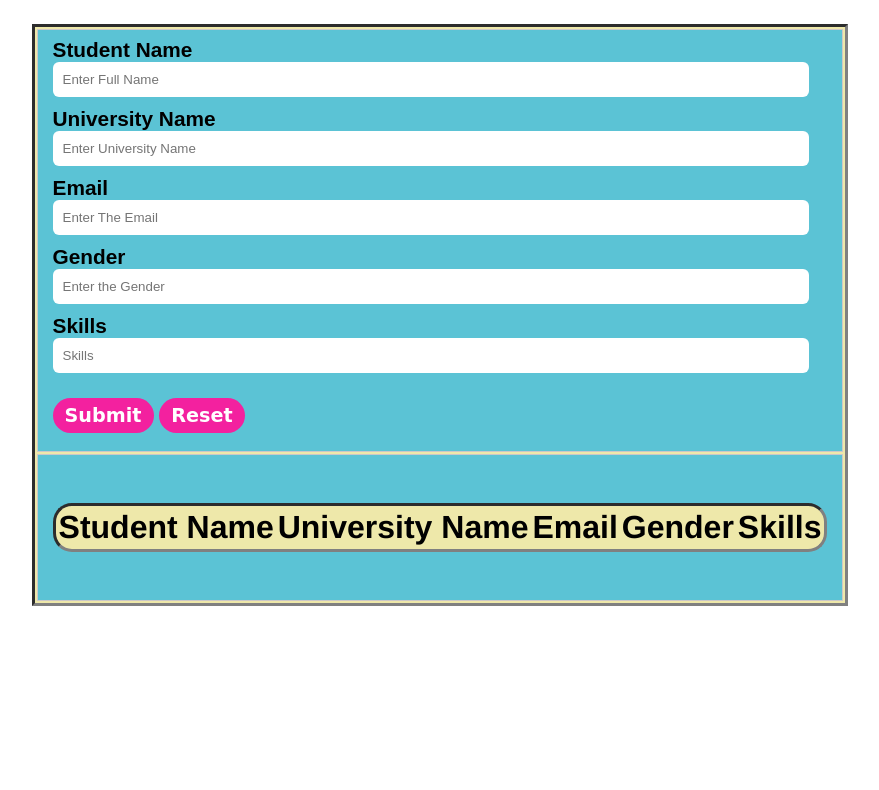
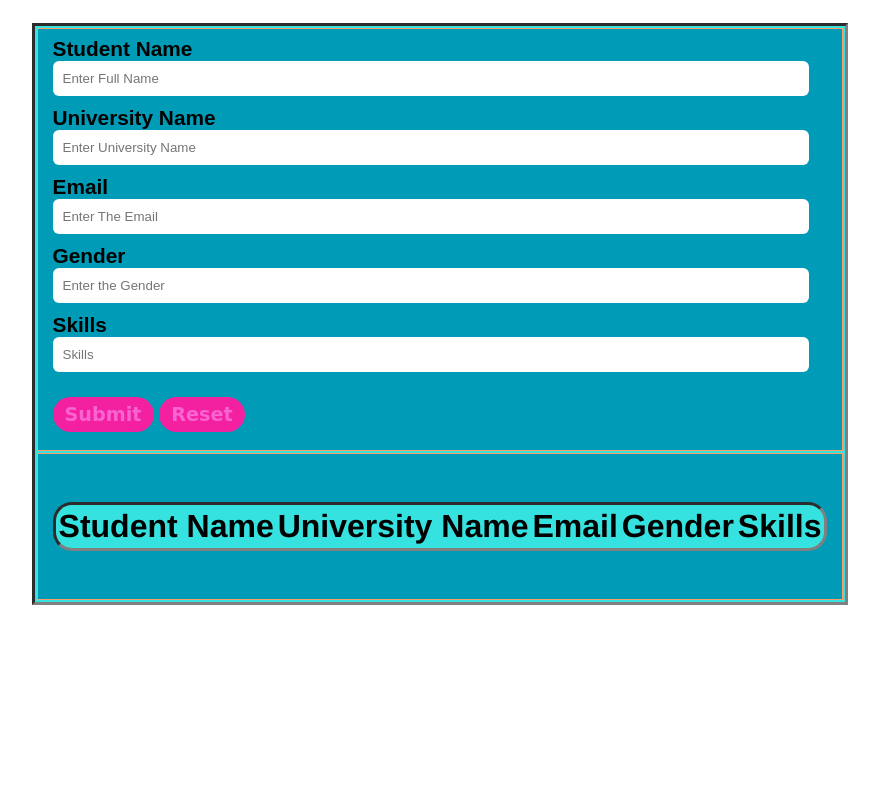
Before and after one commit to Chakri-pixel/task2, a plain HTML site: page index.html in a window 1280 px wide. Shown: the part 75-865 px from the top of the page, without its empty margins (200-1079 px from the left). Drawn offline with Linux system fonts and the light colour scheme.

Commit message:
Update style.css

```diff
--- a/style.css
+++ b/style.css
@@ -3,7 +3,7 @@
     text-align: center;
 
     font-size: 2rem;
-    font-family: cursive;
+    font-family: italic;
   }
 
   body{
@@ -24,7 +24,7 @@
     table-layout: initial;
     margin: 40px auto;
     border-style: inset;
-    background-color:palegoldenrod;
+    background-color:rgb(53, 226, 224);
   }
 
   table.list {
@@ -35,15 +35,15 @@
   }
 
   td {
-    border: 1px solid rgb(204, 200, 200);
+    border: 1px solid rgb(255, 157, 104);
     text-align: left;
     padding: 8px 15px;
-    background-color:rgb(91, 195, 213) ;
+    background-color:rgb(0, 156, 183) ;
   }
 
   tr:nth-child(even),
   table.list thread > tr {
-    background-color: #e7c5b1;
+    background-color: #d478f900;
   }
 
   input[type="text"] {
@@ -57,11 +57,11 @@
 
   input[type="submit"],
   input[type="reset"] {
-    background: #eee;
+    background: rgb(228, 247, 56);
     padding: 6px 12px;
     margin: 15px 0 10px;
     display: inline-block;
-    border: #1c2541;
+    border: #000000;
     border-radius: 1.5cm;
     font-size: 1rem;
     font-weight: 600;
@@ -78,7 +78,7 @@
   input[type="submit"],
   input[type="reset"] {
     background: #f3219f;
-    color: white;
+    color: rgb(250, 99, 212);
     font-size: 1.2rem;
     font-family: cursive;
   }
```
